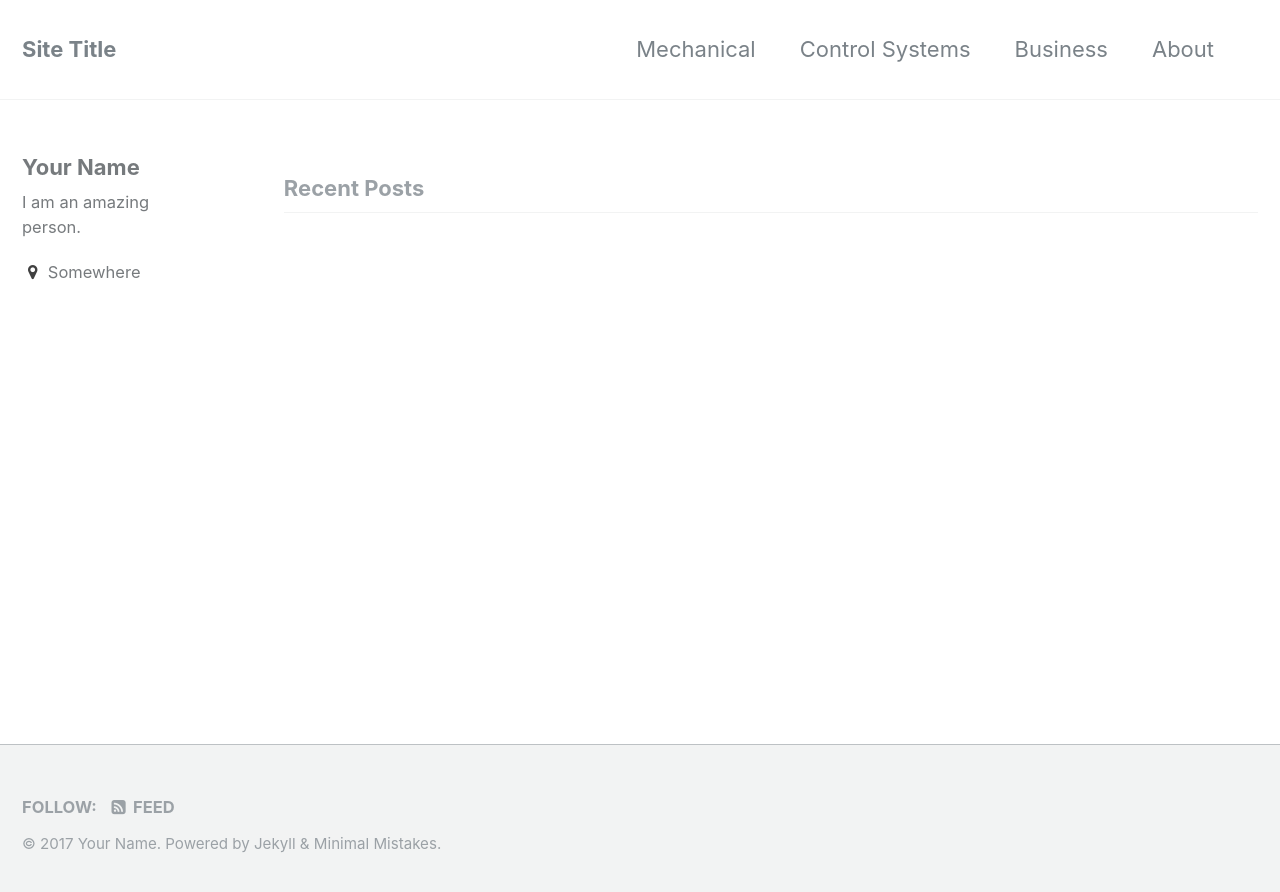
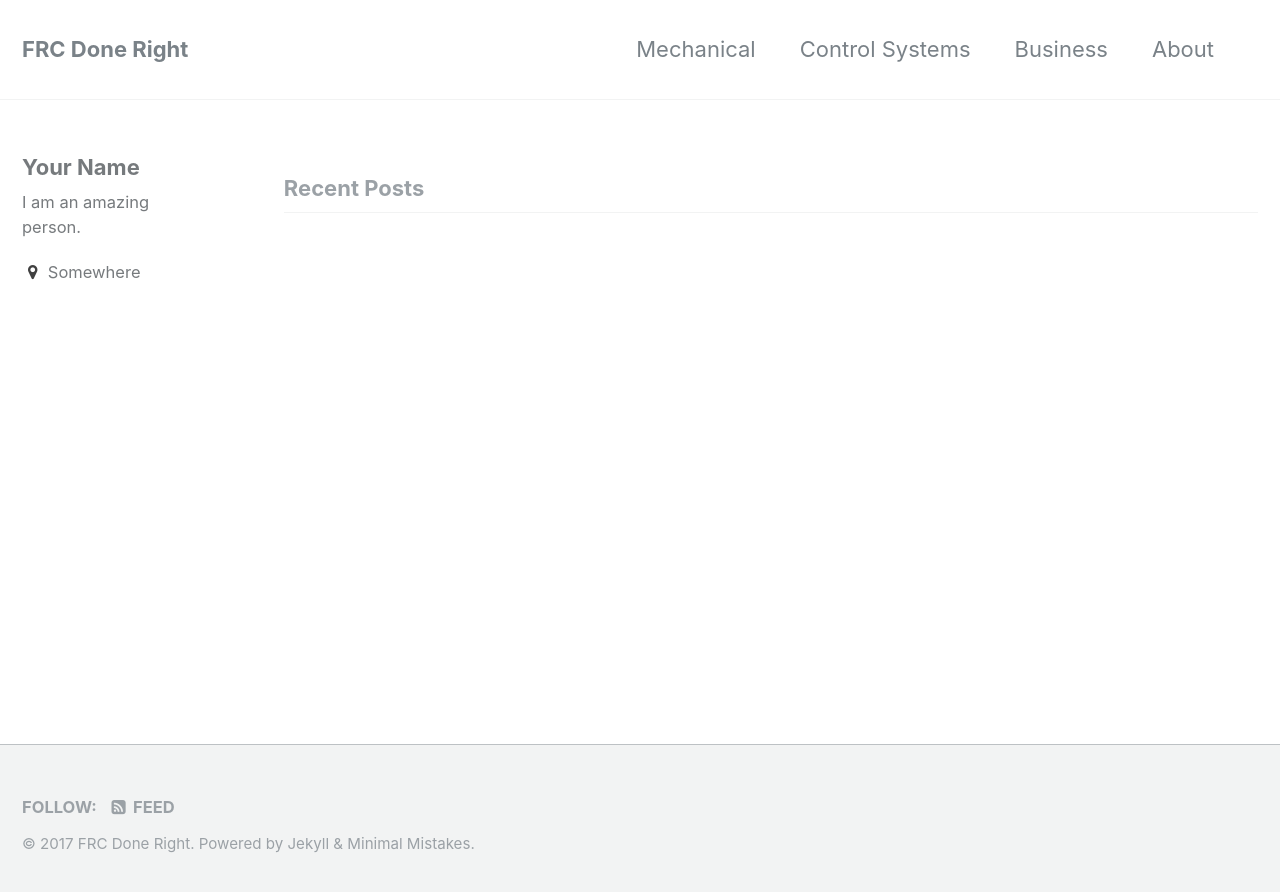
Before and after one commit to FRCDoneRight/frcdoneright.github.io, a Jekyll site: the page built from index.html, in a window 1280 px wide. Shown: the top 892 px of the page. Built offline with Jekyll 4.4.1, drawn with Linux system fonts in a browser that asks for light colours; the list of posts is cut into pages by our own code.

Commit message:
Begin to update site configuration

```diff
--- a/_config.yml
+++ b/_config.yml
@@ -7,13 +7,13 @@
 
 # Site Settings
 locale                   : "en"
-title                    : "Site Title"
+title                    : "FRC Done Right"
 title_separator          : "-"
-name                     : "Your Name"
-description              : "An amazing website."
-url                      : # the base hostname & protocol for your site e.g. "https://mmistakes.github.io"
+name                     : ""
+description              : "TODO: DESCRIPTION."
+url                      : "https://frcdoneright.github.io" # the base hostname & protocol for your site e.g. "https://mmistakes.github.io"
 baseurl                  : # the subpath of your site, e.g. "/blog"
-repository               : # GitHub username/repo-name e.g. "mmistakes/minimal-mistakes"
+repository               : "FRCDoneRight/frcdoneright.github.io" # GitHub username/repo-name e.g. "mmistakes/minimal-mistakes"
 teaser                   : # path of fallback teaser image, e.g. "/assets/images/500x300.png"
 # breadcrumbs            : false # true, false (default)
 words_per_minute         : 200
@@ -135,8 +135,6 @@ exclude:
   - Rakefile
   - README
   - tmp
-  - /docs # ignore Minimal Mistakes /docs
-  - /test # ignore Minimal Mistakes /test
 keep_files:
   - .git
   - .svn
@@ -239,8 +237,8 @@ defaults:
       type: posts
     values:
       layout: single
-      author_profile: true
-      read_time: true
-      comments: # true
-      share: true
-      related: true
+      author_profile: false
+      read_time: false
+      comments: false
+      share: false
+      related: false
```
